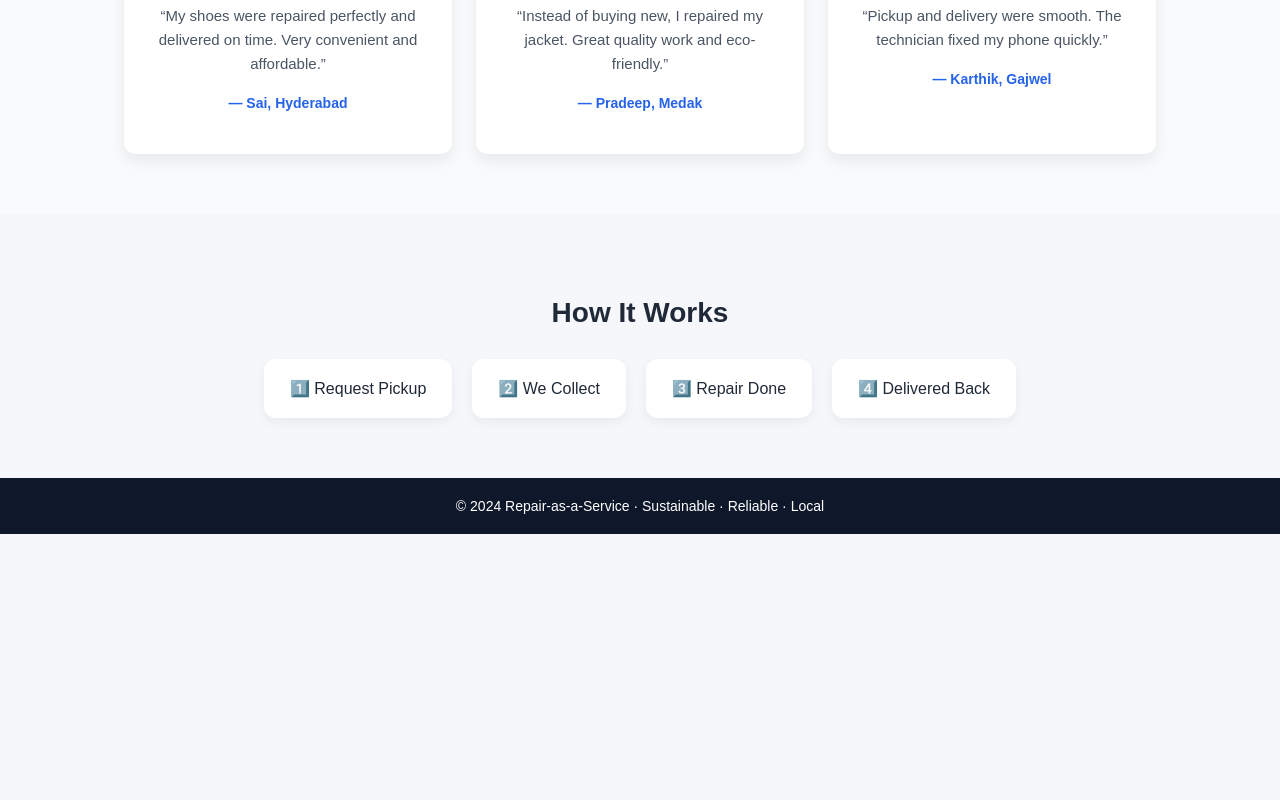
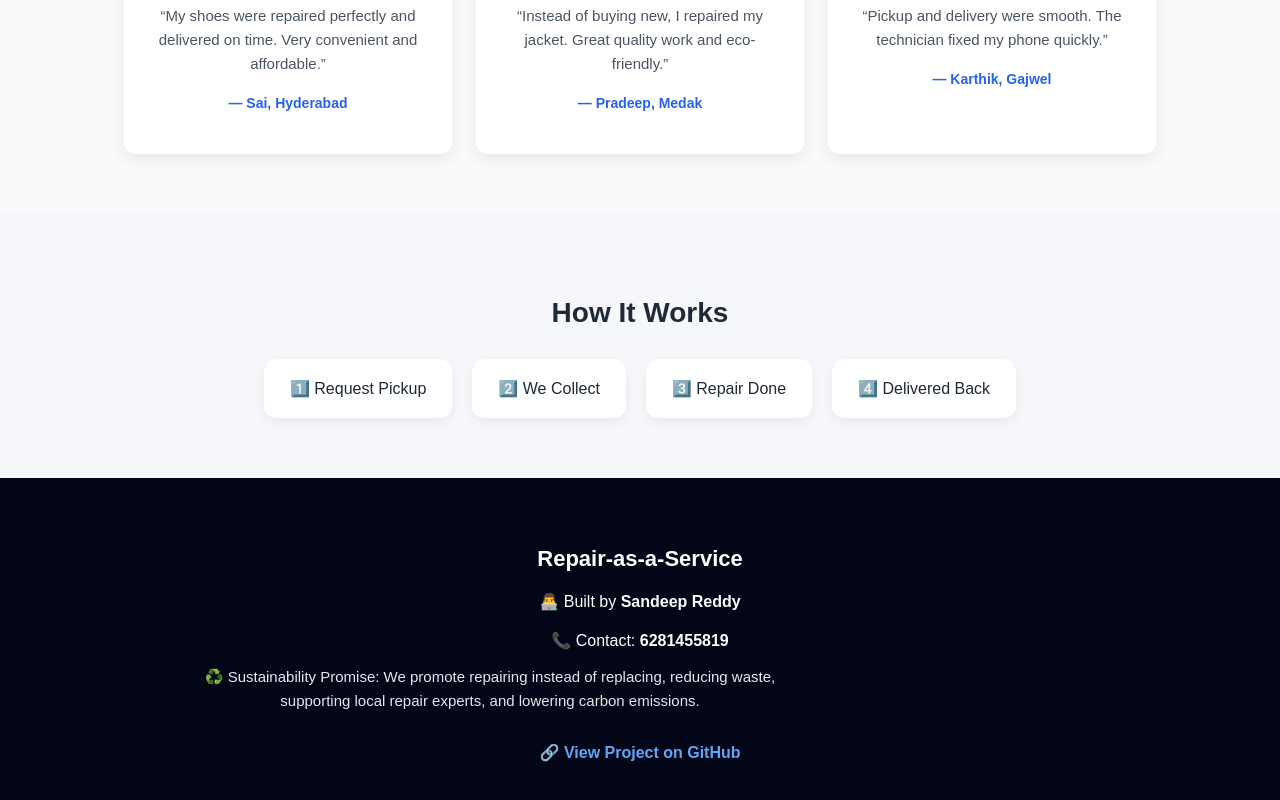
Before and after one commit to sandeepreddy2005/repair-as-a-service, a React (Create React App) app in the folder frontend/: page / in a window 1280 px wide. Shown: the part 1148-1948 px from the top of the page. Before the commit the page ends 1682 px from the top, so only its background shows below. Built offline with nearby package versions, Linux system fonts and the light colour scheme.

Commit message:
Fix footer visibility for name and contact

```diff
--- a/frontend/src/pages/Home.js
+++ b/frontend/src/pages/Home.js
@@ -92,12 +92,39 @@ function Home() {
         </div>
       </section>
 
-      {/* FOOTER */}
-      <footer style={styles.footer}>
-        © 2024 Repair-as-a-Service · Sustainable · Reliable · Local
-      </footer>
+     {/* FOOTER */}
+<footer style={styles.footer}>
+  <div style={styles.footerContent}>
 
-      {/* SAFE ANIMATION STYLES */}
+    <h2 style={styles.footerTitle}>Repair-as-a-Service</h2>
+
+    <p style={styles.footerText}>
+      👨‍💻 Built by <strong style={{ color: "#ffffff" }}>Sandeep Reddy</strong>
+    </p>
+
+    <p style={styles.footerText}>
+      📞 Contact: <strong style={{ color: "#ffffff" }}>6281455819</strong>
+    </p>
+
+    <p style={styles.footerSustainability}>
+      ♻️ Sustainability Promise: We promote repairing instead of replacing,
+      reducing waste, supporting local repair experts, and lowering carbon emissions.
+    </p>
+
+    <a
+      href="https://github.com/sandeepreddy2005/repair-as-a-service"
+      target="_blank"
+      rel="noreferrer"
+      style={styles.footerLink}
+    >
+      🔗 View Project on GitHub
+    </a>
+
+  </div>
+</footer>
+
+
+      {/* SAFE ANIMATION KEYFRAMES */}
       <style>
         {`
           @keyframes fadeUp {
@@ -246,12 +273,45 @@ const styles = {
   },
 
   footer: {
-    backgroundColor: "#0f172a",
-    color: "white",
-    textAlign: "center",
-    padding: "20px",
-    fontSize: "14px",
-  },
+  backgroundColor: "#020617",   // darker background
+  color: "#ffffff",
+  textAlign: "center",
+  padding: "50px 20px",
+},
+
+footerContent: {
+  maxWidth: "900px",
+  margin: "0 auto",
+},
+
+footerTitle: {
+  fontSize: "22px",
+  marginBottom: "15px",
+  color: "#ffffff",
+},
+
+footerText: {
+  fontSize: "16px",            // ⬆ bigger text
+  marginBottom: "10px",
+  color: "#ffffff",
+},
+
+footerSustainability: {
+  fontSize: "15px",
+  lineHeight: "1.6",
+  color: "#e5e7eb",
+  margin: "15px 0",
+},
+
+footerLink: {
+  display: "inline-block",
+  marginTop: "15px",
+  color: "#60a5fa",
+  textDecoration: "none",
+  fontSize: "16px",
+  fontWeight: "bold",
+},
+
 };
 
 export default Home;
```
